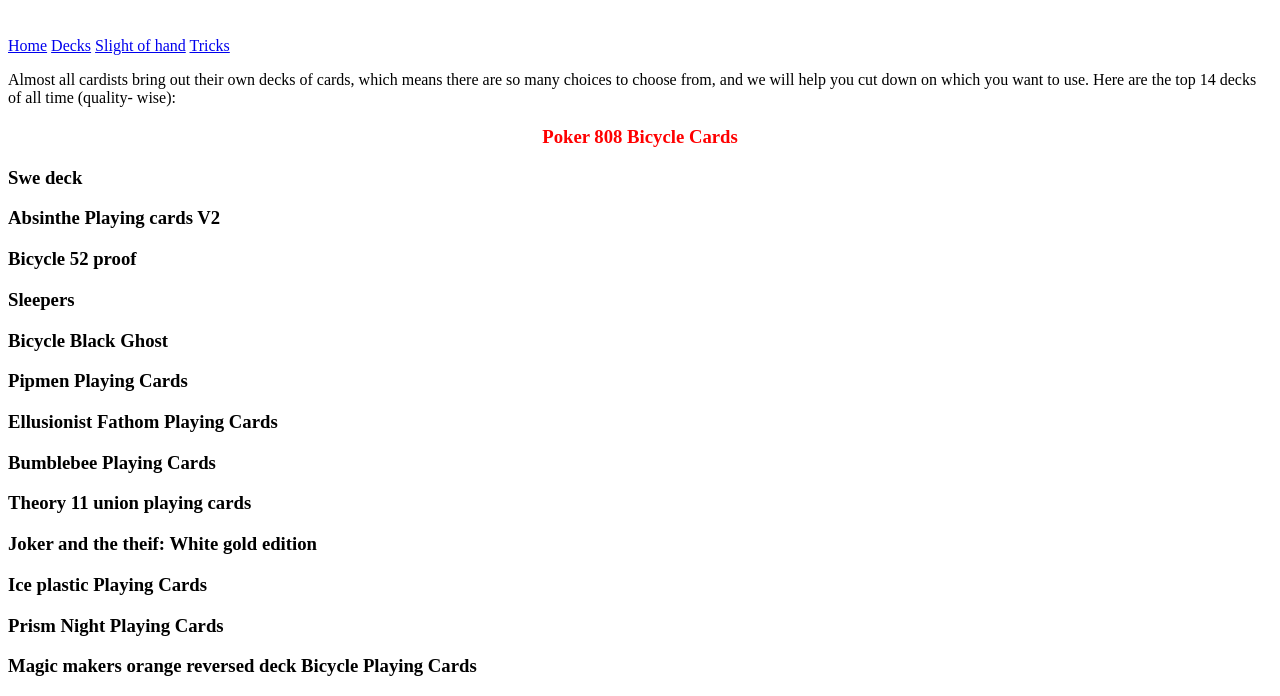
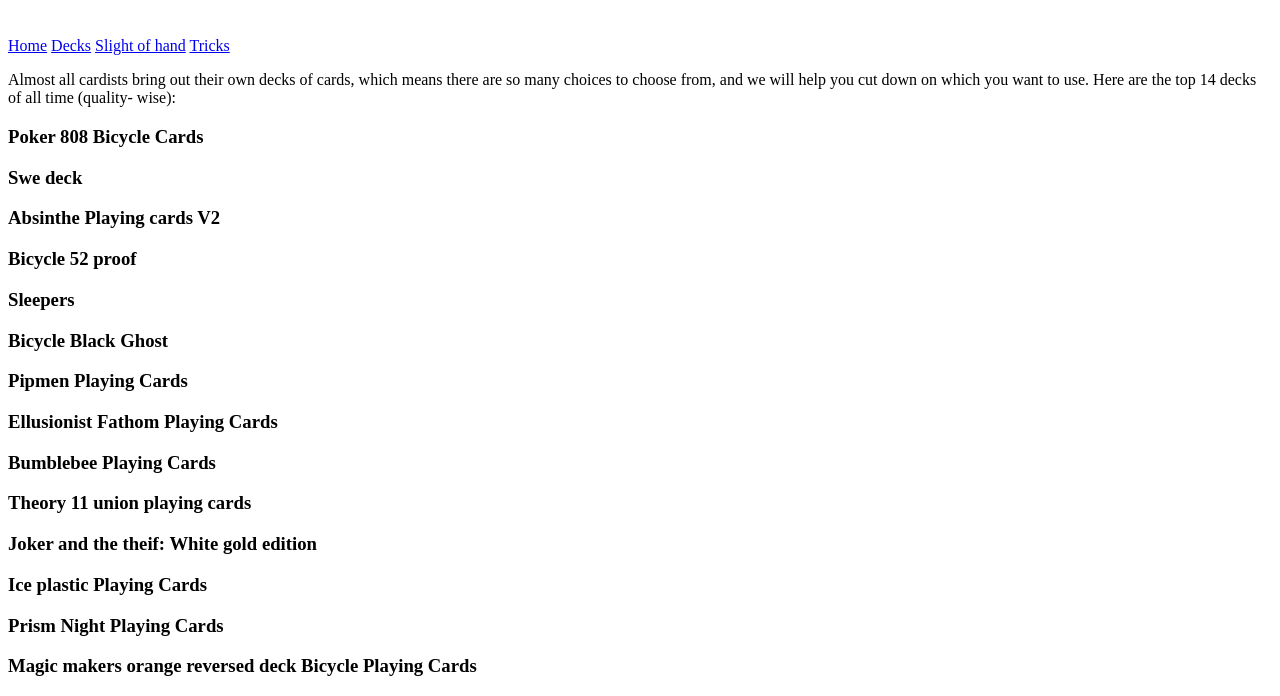
Before and after one commit to Arhaam13/home, a plain HTML site: page decks.html in a window 1280 px wide. Shown: the part 160-856 px from the top of the page. Drawn offline with Linux system fonts and the light colour scheme.

Commit message:
Update decks.html

```diff
--- a/decks.html
+++ b/decks.html
@@ -16,7 +16,7 @@
 		<p class = "yeehaw"> Almost all cardists bring out their own decks of cards, which means there are so many choices to choose from, and we
 		will help you cut down on which you want to use. Here are the top 14 decks of all time (quality- wise):</p>
 
- 	   <h3 class = "ya">Poker 808 Bicycle Cards</h3>
+ 	   <h3 class = "id">Poker 808 Bicycle Cards</h3>
  	   <h3 class = "id">Swe deck</h3>
   	   <h3 class = "id">Absinthe Playing cards V2</h3>
 	   <h3 class = "id">Bicycle 52 proof</h3>
```
